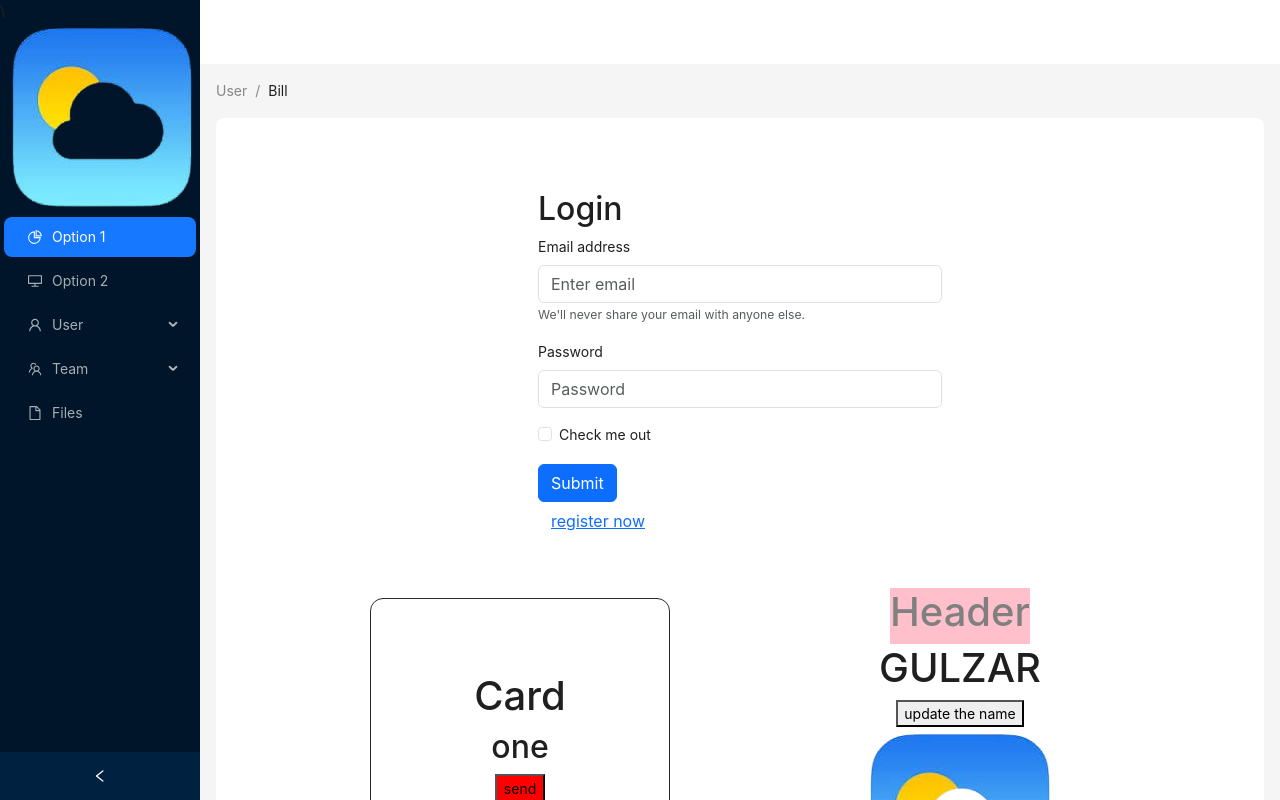
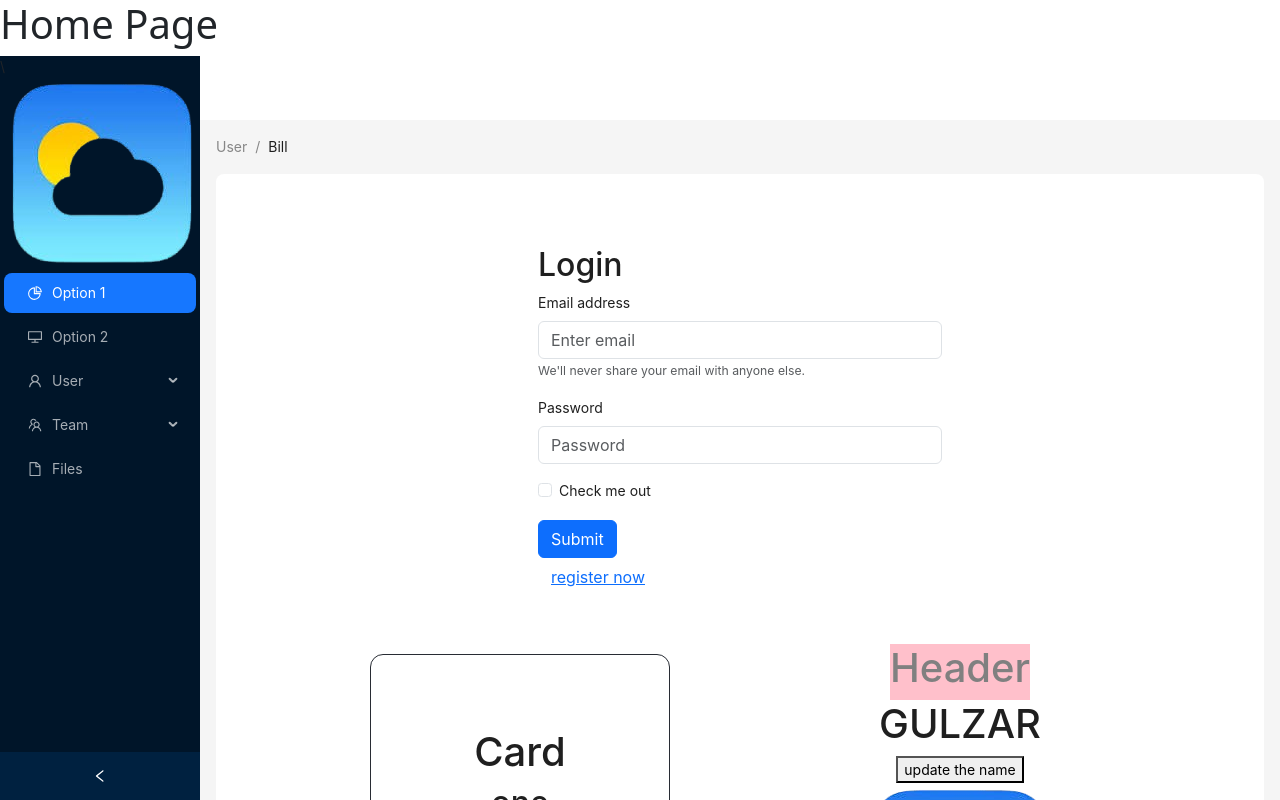
Before and after one commit to SyedGulzar786/react2, a React (Create React App) app: page /Home in a window 1280 px wide. Shown: the top 800 px of the page. Built offline with nearby package versions, Linux system fonts and the light colour scheme.

Commit message:
routing started basic through react-router-dom

```diff
--- a/package.json
+++ b/package.json
@@ -15,6 +15,7 @@
     "react": "^18.3.1",
     "react-bootstrap": "^2.10.4",
     "react-dom": "^18.3.1",
+    "react-router-dom": "^6.27.0",
     "react-scripts": "5.0.1",
     "styled-components": "^6.1.13",
     "web-vitals": "^2.1.4"
--- a/src/App.jsx
+++ b/src/App.jsx
@@ -8,6 +8,7 @@ import Layouti from './components/ant_layout.jsx';
 import { Component, useState } from 'react';
 import Todo from './components/todo.jsx';
 import BasicForm from './components/forms.jsx';
+import AppRouter from './router/index.js';
 class Dashboard extends Component {
   constructor() {
     super();
@@ -45,6 +46,7 @@ class Dashboard extends Component {
 
 
 function App() {
+
   const getData = (a) => {
     console.log(a)
   }
@@ -59,6 +61,7 @@ function App() {
   const[type,setType] = useState("login")
   return (
 <div>
+<AppRouter/>
   <div>
 <Layouti>
 <div className="container">
--- /dev/null
+++ b/src/pages/Home.jsx
@@ -0,0 +1,7 @@
+export default function Home(){
+return(
+    <div>
+        <h1>Home Page</h1>
+    </div>
+)
+}
--- /dev/null
+++ b/src/pages/about.jsx
@@ -0,0 +1,7 @@
+export default function About(){
+    return(
+        <div>
+            <h1>About Page</h1>
+        </div>
+    )
+    }
--- /dev/null
+++ b/src/pages/profile.jsx
@@ -0,0 +1,7 @@
+export default function Profile(){
+    return(
+        <div>
+            <h1>Profile Page</h1>
+        </div>
+    )
+    }
--- /dev/null
+++ b/src/router/index.js
@@ -0,0 +1,16 @@
+import {BrowserRouter, Routes, Route} from "react-router-dom";
+
+import Home from "../pages/Home";
+import About from "../pages/about";
+import Profile from "../pages/profile";
+export default function AppRouter(){
+    return(
+        <BrowserRouter>
+        <Routes>
+            <Route path="/Home" element={<Home/>}/>
+            <Route path="/profile" element={<Profile/>}/>
+            <Route path="/about" element={<About/>}/>
+        </Routes>
+        </BrowserRouter>
+    )
+}
```
Also changed, not shown: src/pages/about/about.jsx (deleted), src/pages/home/index.jsx (deleted), src/pages/home/style.css (deleted), 1 other file (tests, documents, lock files or other folders).
